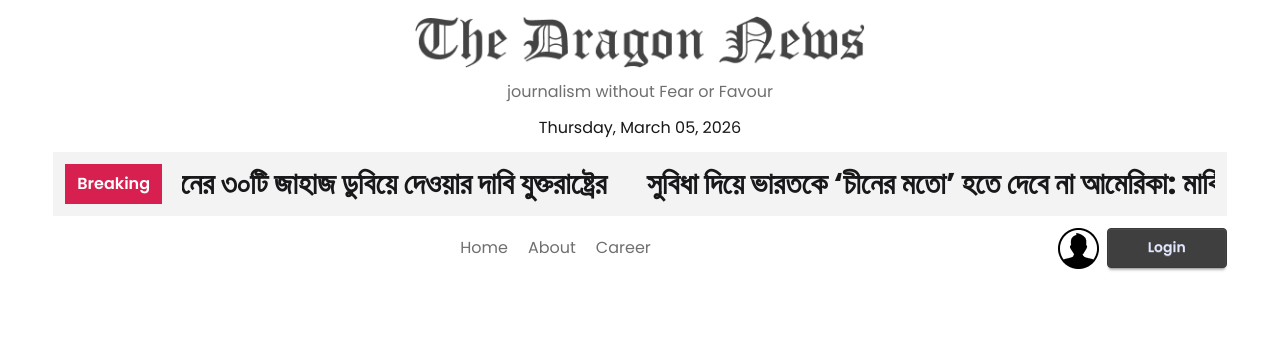
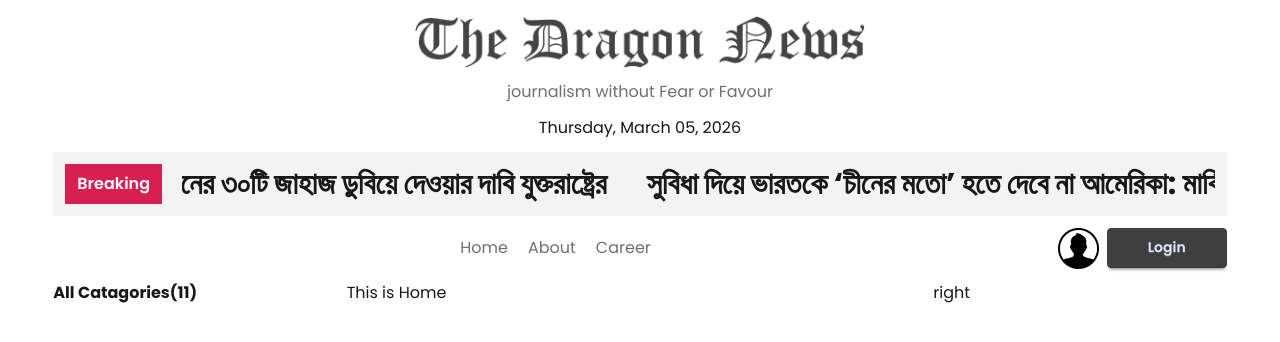
Before and after one commit to MdNiamul/Dragon-News-Builder, a React (Vite) app: page / in a window 1280 px wide. Shown: the top 342 px of the page. Built offline with nearby package versions, Linux system fonts and the light colour scheme.

Commit message:
load-catagori-Api

```diff
--- /dev/null
+++ b/src/Component/LeftAside/Catagories.jsx
@@ -0,0 +1,15 @@
+import React, { use } from 'react';
+
+const catagoryPromise = fetch('/categories.json')
+    .then((res) => res.json());
+
+const Catagories = () => {
+    const categori = use(catagoryPromise);
+    return (
+        <div>
+            <h2 className='font-bold'>All Catagories({categori.length})</h2>
+        </div>
+    );
+};
+
+export default Catagories;
--- /dev/null
+++ b/src/Component/LeftAside/LeftAside.jsx
@@ -0,0 +1,14 @@
+import React, { Suspense } from 'react';
+import Catagories from './Catagories';
+
+const LeftAside = () => {
+    return (
+        <div>
+            <Suspense fallback={<span className="loading loading-spinner loading-md"></span>}>
+                <Catagories></Catagories>
+            </Suspense>
+        </div>
+    );
+};
+
+export default LeftAside;
--- /dev/null
+++ b/src/Component/RightAside/RightAside.jsx
@@ -0,0 +1,11 @@
+import React from 'react';
+
+const RightAside = () => {
+    return (
+        <div>
+            <h2>right</h2>
+        </div>
+    );
+};
+
+export default RightAside;
--- a/src/LayOut/HomeLayOut/HomeLayout.jsx
+++ b/src/LayOut/HomeLayOut/HomeLayout.jsx
@@ -3,6 +3,8 @@ import { Outlet } from 'react-router';
 import Header from '../../Component/Header/Header';
 import Latest from '../../Component/Header/LatestNews/latest';
 import Navbar from '../../Component/Navbar/Navbar';
+import LeftAside from '../../Component/LeftAside/LeftAside';
+import RightAside from '../../Component/RightAside/RightAside';
 
 
 const HomeLayout = () => {
@@ -15,14 +17,16 @@ const HomeLayout = () => {
             <nav className='w-11/12 mx-auto my-3'>
                 <Navbar></Navbar>
             </nav>
-            <main>
-                <section className='left_nav'></section>
-                <section className='main'>
+            <main className='w-11/12 mx-auto my-3 grid grid-cols-12'>
+                <aside className='col-span-3'>
+                    <LeftAside></LeftAside>
+                </aside>
+                <section className='col-span-6'>
                     <Outlet></Outlet>
                 </section>
-                <section className='right_nav'>
-
-                </section>
+                <aside className='col-span-3'>
+                    <RightAside></RightAside>
+                </aside>
             </main>
         </div>
     );
--- /dev/null
+++ b/src/Pages/CataoryNews/CatagoryNews.jsx
@@ -0,0 +1,11 @@
+import React from 'react';
+
+const CatagoryNews = () => {
+    return (
+        <div>
+            <h2>catagory News</h2>
+        </div>
+    );
+};
+
+export default CatagoryNews;
--- /dev/null
+++ b/src/Pages/Home.jsx
@@ -0,0 +1,11 @@
+import React from 'react';
+
+const Home = () => {
+    return (
+        <div>
+            <h3>This is Home</h3>
+        </div>
+    );
+};
+
+export default Home;
```
Also changed, not shown: src/Router/Router.jsx (+11 -1 lines).
